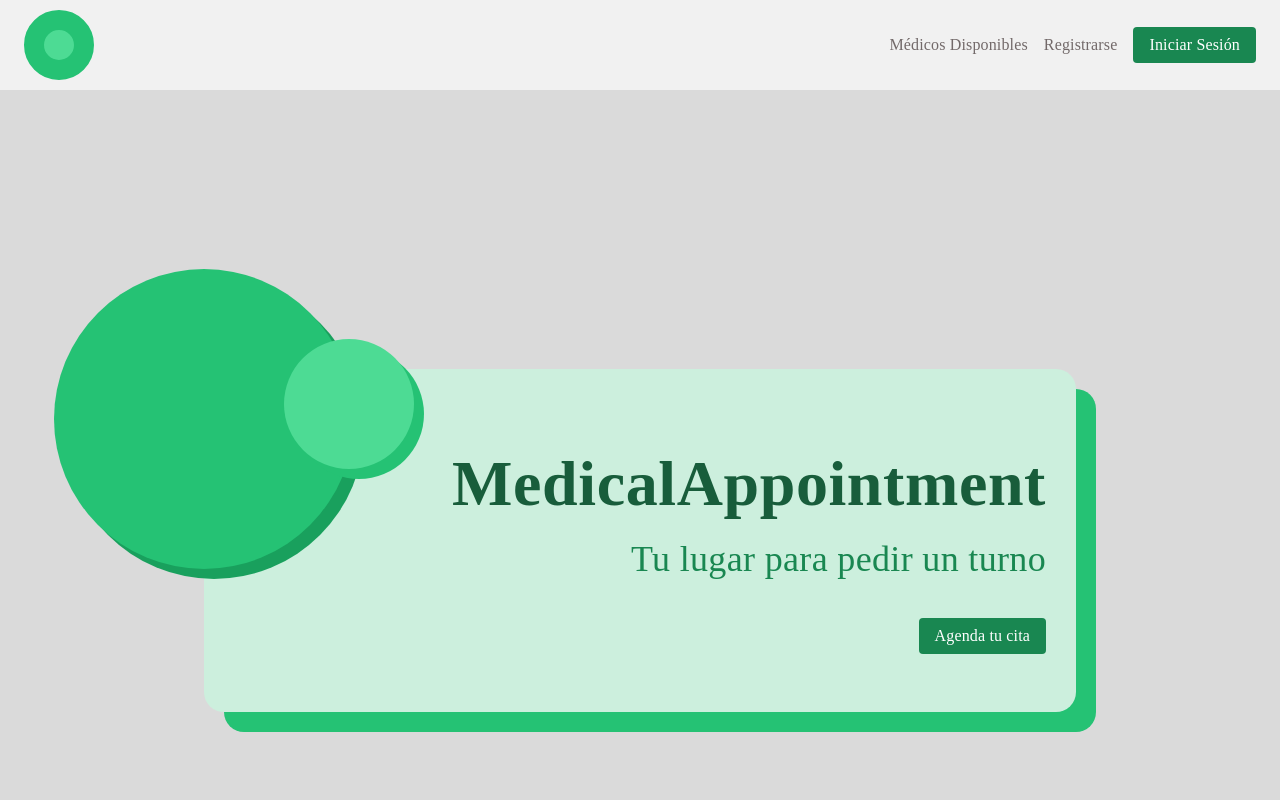
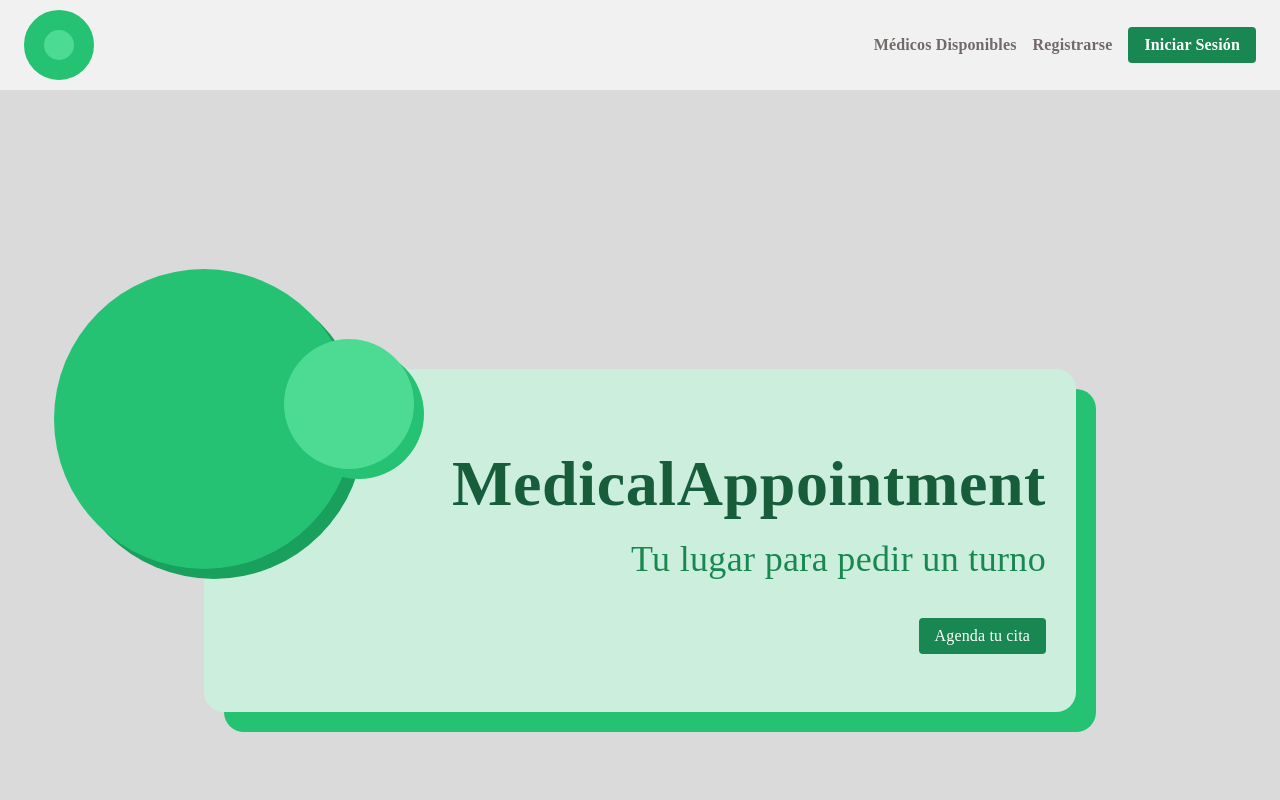
Before and after one commit to fr4ncisx/medicalappointment-nocountry, a React (Vite) app in the folder frontend/: page / in a window 1280 px wide. Shown: the top 800 px of the page. Built offline with nearby package versions, Linux system fonts and the light colour scheme; a web font is replaced by a local one.

Commit message:
feat: se agrego funcionalidad en los botones de registro e inicio de sesion

```diff
--- a/frontend/src/components/layout/Navbar/Navbar.tsx
+++ b/frontend/src/components/layout/Navbar/Navbar.tsx
@@ -1,21 +1,39 @@
 import { Box, Typography } from "@mui/material";
+import { useModalStore } from "@store/modal.store";
 import { Anchor } from "@ui/Anchor/Anchor";
 import { CustomButton } from "@ui/CustomButton/CustomButton";
 import { NavbarStyles } from "./NavbarStyles";
 
 export const Navbar = () => {
+    const setModalData = useModalStore((state) => state.setModalData);
+
+    const handleClickLogin = () => {
+        setModalData({
+            title: "Iniciar Sesión",
+            operation: "login",
+            showModal: true,
+        });
+    };
+    const handleClickSignUp = () => {
+        setModalData({
+            title: "Registrarse",
+            operation: "sign up",
+            showModal: true,
+        })
+    };
+
     return (
         <Box sx={NavbarStyles.nav}>
             <Box sx={NavbarStyles.logo} />
             <Box sx={NavbarStyles.items}>
                 <Anchor to="/medicos-disponibles" ariaLabel="navegar a la pagina de medicos disponibles">
-                    <Typography fontFamily="Inria Sans Bold">Médicos Disponibles</Typography>
+                    <Typography fontWeight="bold">Médicos Disponibles</Typography>
                 </Anchor>
-                <Anchor to="#" role="button" ariaLabel="navegar a la ventana de registro de usuarios">
-                    <Typography fontFamily="Inria Sans Bold">Registrarse</Typography>
+                <Anchor to="#" onClick={handleClickSignUp} role="button" ariaLabel="navegar a la ventana de registro de usuarios">
+                    <Typography fontWeight="bold">Registrarse</Typography>
                 </Anchor>
                 <CustomButton>
-                    <Typography fontFamily="Inria Sans Bold" textTransform="none">Iniciar Sesión</Typography>
+                    <Typography onClick={handleClickLogin} fontWeight="bold" textTransform="none">Iniciar Sesión</Typography>
                 </CustomButton>
             </Box>
         </Box>
```
